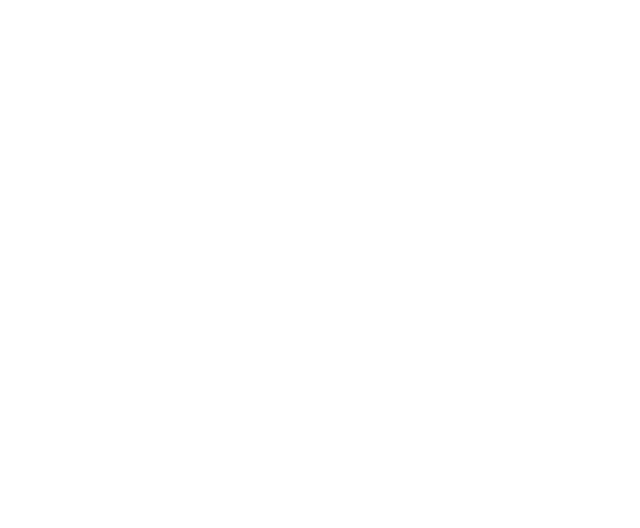
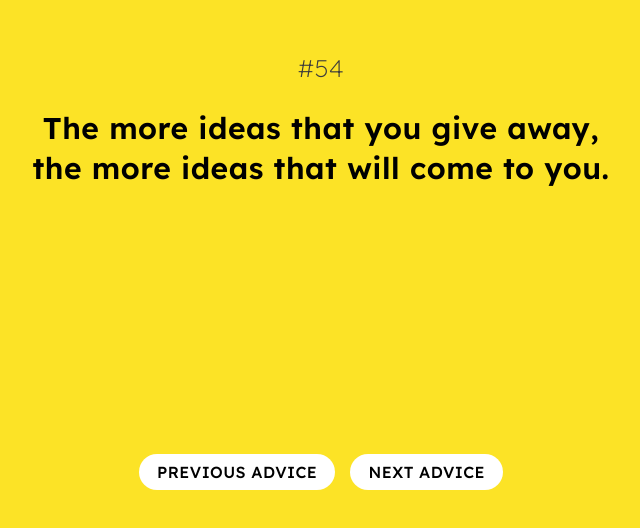
Before and after one commit to henriquegarcia-web/AdviceSlip-Website, a React (Create React App) app: page / in a window 1280 px wide. Shown: the part 250-778 px from the top of the page, without its empty margins (319-959 px from the left). Built offline with nearby package versions, Linux system fonts and the light colour scheme.

Commit message:
Composição da página Home I

```diff
--- a/src/Pages/Home/index.jsx
+++ b/src/Pages/Home/index.jsx
@@ -1,9 +1,37 @@
-import React from 'react'
+import React, { useState } from 'react'
 import * as S from './style'
 
 const HomePage = () => {
+
+  const [mode, setMode] = useState('inOrder') // 'random' ou 'inOrder' --> 'random' estado inicial
+
+  const data = {
+    id: '54',
+    advice: 'The more ideas that you give away, the more ideas that will come to you.'
+  }
+
   return (
     <S.HomePage>
+
+      <S.AdviceContainer>
+        <S.AdviceCard>
+          <S.AdviceCardIndex>#{data.id}</S.AdviceCardIndex>
+          <S.AdviceCardMessege>{data.advice}</S.AdviceCardMessege>
+        </S.AdviceCard>
+      </S.AdviceContainer>
+
+      <S.AdviceGenerateContainer>
+        {mode === 'random' ? (
+          <>
+            <button>Generate Another Advice</button>
+          </>
+        ) : (
+          <>
+            <button>Previous Advice</button>
+            <button>Next Advice</button>
+          </>
+        )}
+      </S.AdviceGenerateContainer>
 
     </S.HomePage>
   )
--- a/src/Pages/Home/style.js
+++ b/src/Pages/Home/style.js
@@ -1,5 +1,71 @@
 import styled from "styled-components"
+import colors from "../../Utils/colors"
 
 export const HomePage = styled.div`
+  display: flex;
+  justify-content: center;
+  align-items: center;
+  width: 100%;
+  height: 100vh;
 
+  background-color: rgba(252, 227, 38, 1);
 `
+
+export const AdviceContainer = styled.div`
+  position: relative;
+  display: flex;
+  flex-direction: column;
+  justify-content: center;
+  width: 100%;
+  max-width: 600px;
+  height: 100%;
+
+  /* border: 2px solid orange; */
+`
+
+export const AdviceCard = styled.div`
+  display: flex;
+  flex-direction: column;
+  align-items: center;
+  margin-bottom: 60px;
+`
+
+export const AdviceCardIndex = styled.div`
+  margin-bottom: 25px;
+
+  font-size: 24px;
+  font-weight: 200;
+
+  color: ${colors.font_secondary};
+`
+
+export const AdviceCardMessege = styled.h2`
+  font-size: 30px;
+  font-weight: 600;
+  text-align: center;
+  line-height: 40px;
+`
+
+export const AdviceGenerateContainer = styled.div`
+  position: absolute;
+  bottom: 60px;
+  display: flex;
+  justify-content: center;
+
+  button {
+    padding: 8px 18px;
+    border-radius: 100px;
+    text-transform: uppercase;
+    cursor: pointer;
+    margin-right: 15px;
+
+    font-size: 16px;
+    font-weight: 500;
+
+    background-color: white;
+
+    &:last-of-type {
+      margin-right: 0;
+    }
+  }
+`
--- a/src/Utils/colors.js
+++ b/src/Utils/colors.js
@@ -1,5 +1,5 @@
 const colors = {
-
+  font_secondary: 'rgb(60, 60, 60)',
 }
 
 export default colors
```
